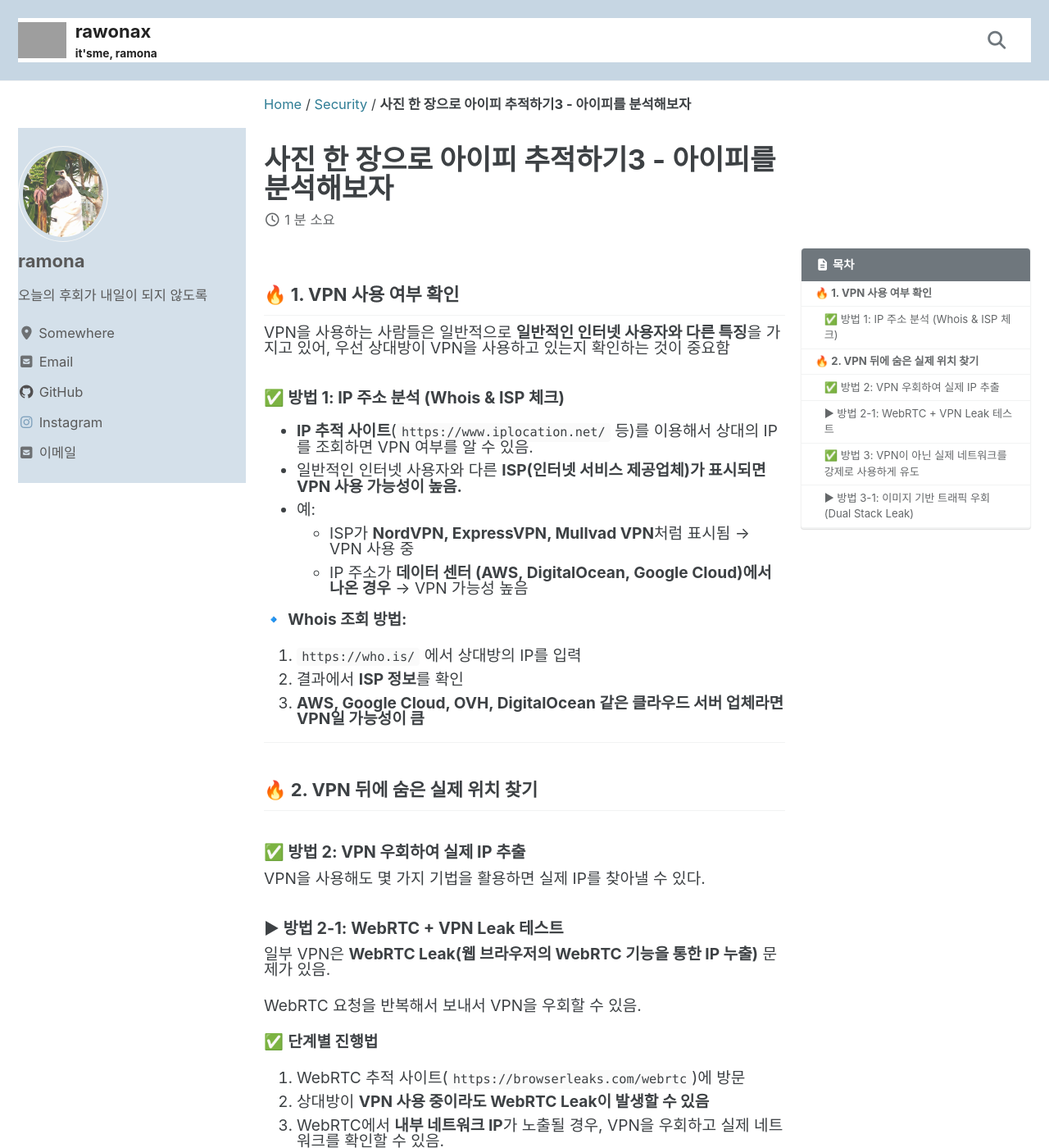
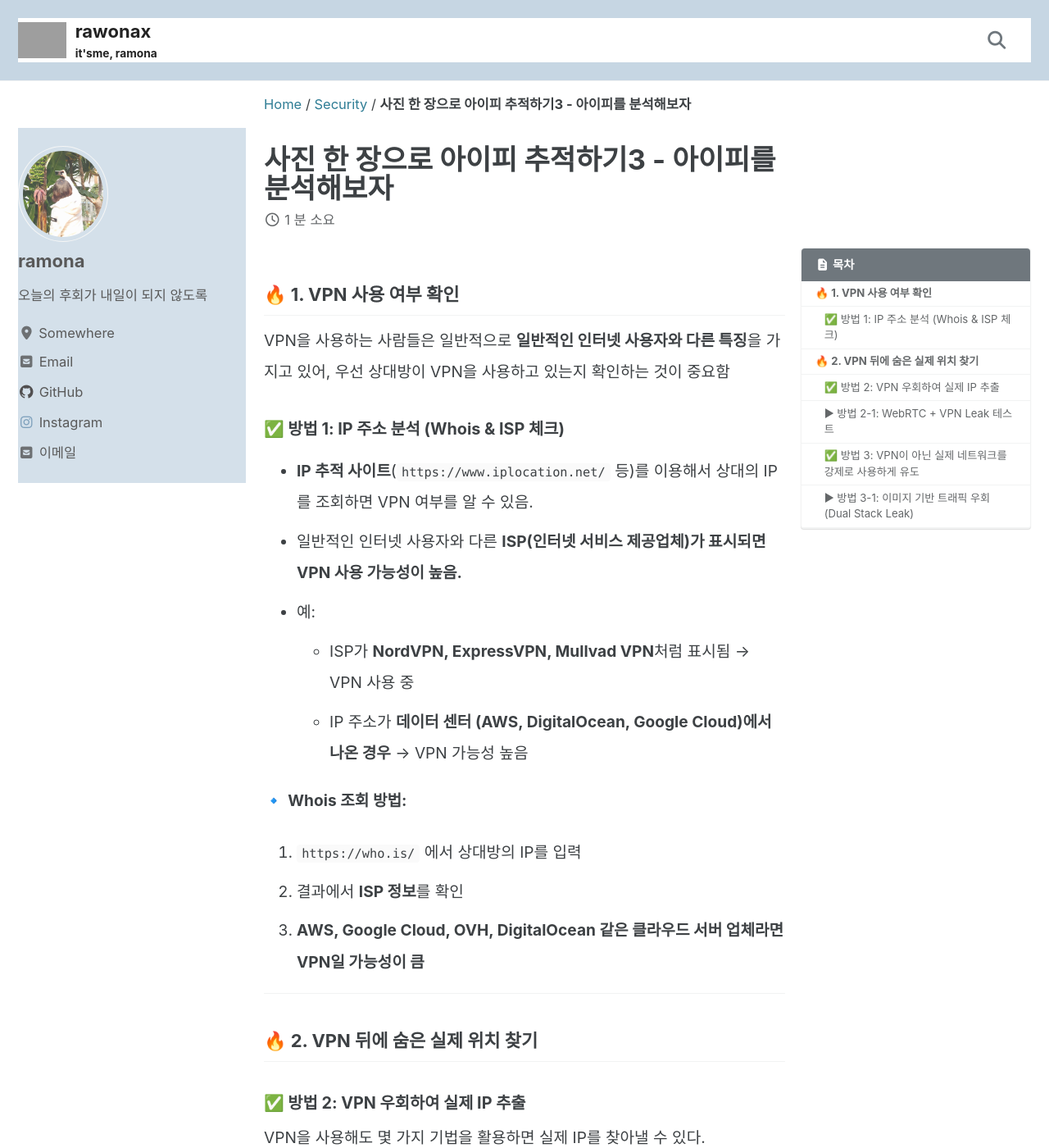
Before and after one commit to rawonax/rawonax.github.io, a Jekyll site: the page built from _posts/2025-04-03-onepiccapture3.md, in a window 1280 px wide and 1400 px high. Shown: the whole window at 82% size. Built offline with Jekyll 4.4.1, drawn with Linux system fonts in a browser that asks for light colours; cached includes are drawn as plain includes; comment, search, counter and statistics services are not loaded; grey boxes are pictures that could not be loaded.

Commit message:
줄간격 넓히기

```diff
--- a/assets/css/main.scss
+++ b/assets/css/main.scss
@@ -11,7 +11,7 @@ search: false
 // 📝 Custom Font Size for Post Content
 .page__content {
   font-size: 0.87em; // adjust as you like
-  line-height: 1.0;
+  line-height: 2.0;
 }
 
 .page__content h1 {
```
